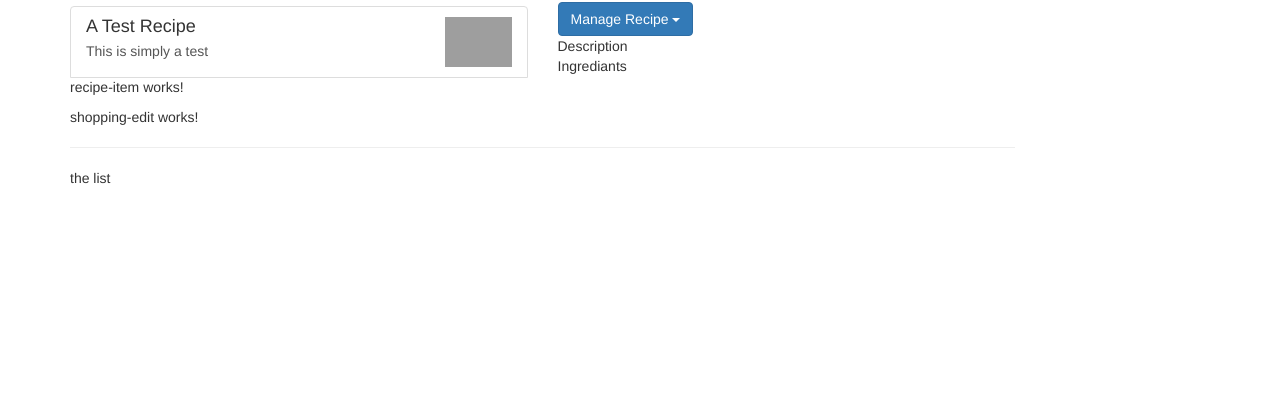
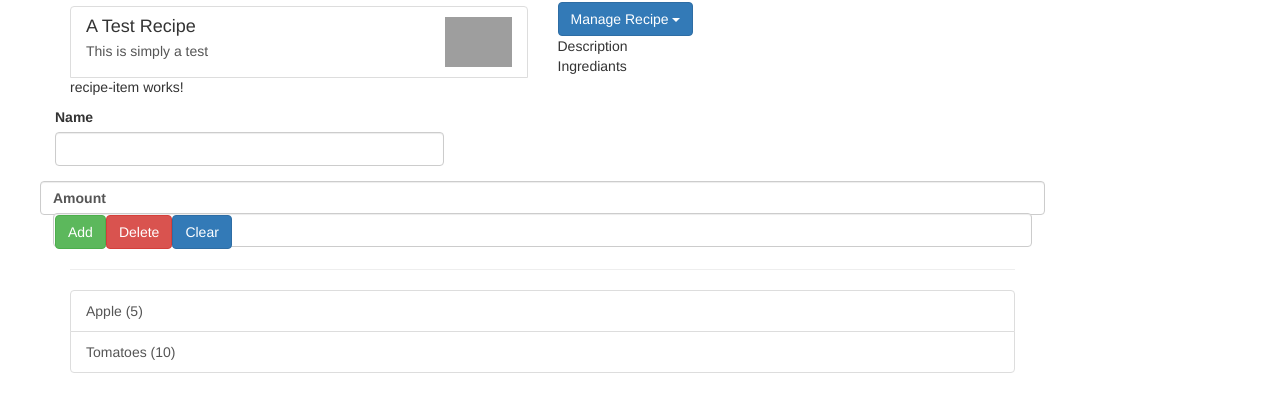
Before and after one commit to Barakat7/angaular-app, an Angular app: page / in a window 1280 px wide. Shown: the part 141-552 px from the top of the page. Built offline with nearby package versions, Linux system fonts and the light colour scheme; grey boxes are pictures that could not be loaded.

Commit message:
adding shopping list edit

```diff
--- /dev/null
+++ b/src/app/shared/ingredints.model.ts
@@ -0,0 +1,5 @@
+export class Ingredint {
+;
+
+ constructor(      public name : string ,public amount : number  ){}
+}
--- a/src/app/shopping-list/shopping-edit/shopping-edit.component.html
+++ b/src/app/shopping-list/shopping-edit/shopping-edit.component.html
@@ -1,3 +1,23 @@
-<p>
-  shopping-edit works!
-</p>
+<div class="row">
+  <div class="colxs-12">
+    <form>
+      <div class="row">
+        <div class="col-sm-5 form-group">
+          <label for="name">Name</label>
+          <input type="text" id="name" class="form-control" >
+        </div>
+        <div class="col-sm-2 form-control">
+        <label for="amount">Amount</label>
+        <input type="number" id="amount" class="form-control">
+      </div>
+      </div>
+      <div class="row">
+        <div class="col-xs-12">
+          <button class="btn btn-success" type="submit" >Add</button>
+          <button class="btn btn-danger" type="submit" >Delete</button>
+          <button class="btn btn-primary" type="submit" >Clear</button>
+        </div>
+      </div>
+    </form>
+  </div>
+</div>
--- a/src/app/shopping-list/shopping-list.component.html
+++ b/src/app/shopping-list/shopping-list.component.html
@@ -2,6 +2,10 @@
   <div class="col-xs-10">
     <app-shopping-edit></app-shopping-edit>
     <hr>
-    <p>the  list </p>
+    <ul class="list-group">
+      <a class="list-group-item" style="cursor:pointer" *ngFor="let ingredint of ingredints ">
+        {{ ingredint.name}} ({{ingredint.amount}})
+      </a>
+    </ul>
   </div>
 </div>
--- a/src/app/shopping-list/shopping-list.component.ts
+++ b/src/app/shopping-list/shopping-list.component.ts
@@ -1,12 +1,15 @@
 import { Component, OnInit } from '@angular/core';
-
+import {Ingredint} from '../shared/ingredints.model';
 @Component({
   selector: 'app-shopping-list',
   templateUrl: './shopping-list.component.html',
   styleUrls: ['./shopping-list.component.css']
 })
 export class ShoppingListComponent implements OnInit {
-
+  ingredints : Ingredint[] =[
+  new Ingredint('Apple',5),
+  new Ingredint('Tomatoes',10),
+];
   constructor() { }
 
   ngOnInit() {
```
